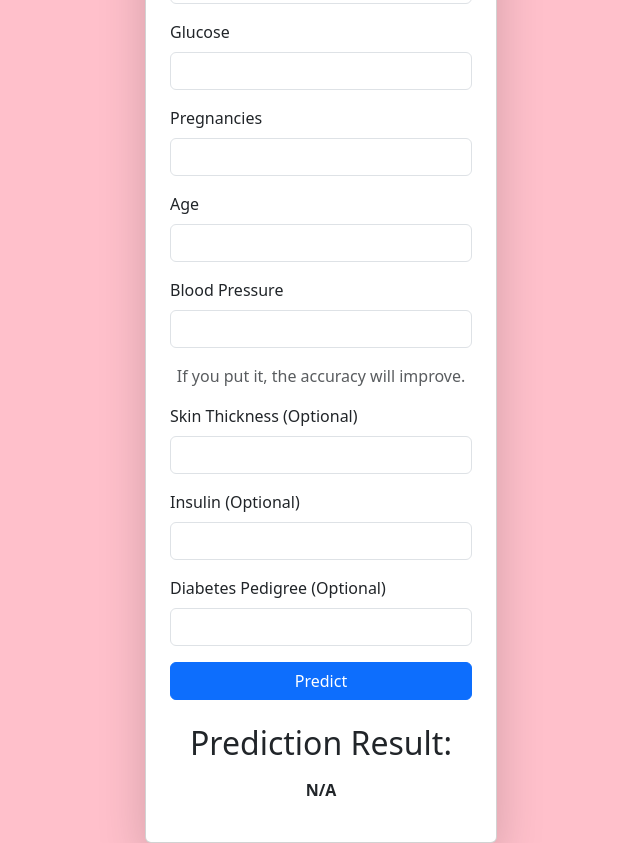
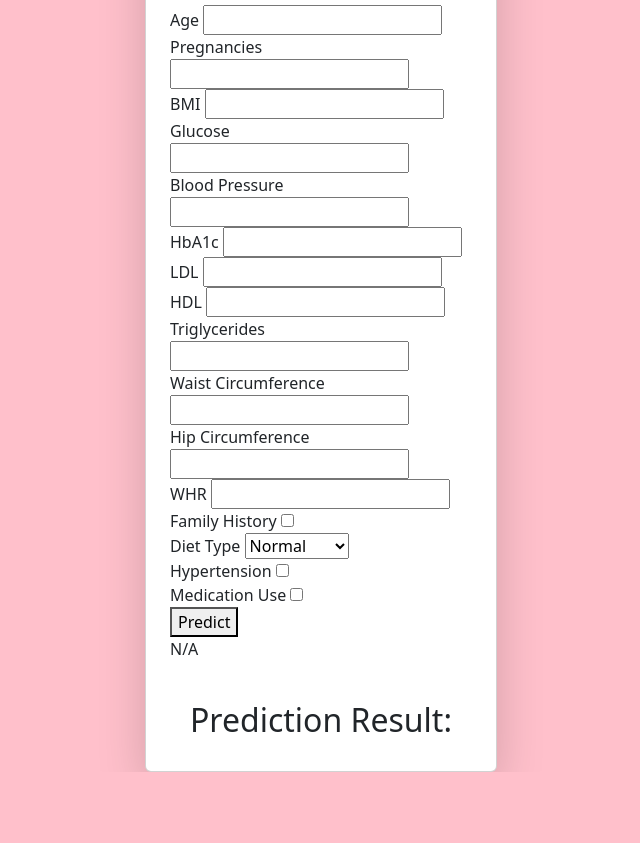
Before and after one commit to Joe-AI1/Diabetes-predict, a plain HTML site: page index.html in a window 1280 px wide. Shown: the part 84-927 px from the top of the page, without its empty margins (319-959 px from the left). After the commit the page ends 856 px from the top, so only its background shows below. Drawn offline with nearby package versions, Linux system fonts and the light colour scheme.

Commit message:
use_newMOdel_ANN&XGboots

```diff
--- a/index.html
+++ b/index.html
@@ -5,86 +5,50 @@
     <meta name="viewport" content="width=device-width, initial-scale=1.0">
     <title>Diabetes Prediction</title>
     <link href="https://cdn.jsdelivr.net/npm/bootstrap@5.3.0/dist/css/bootstrap.min.css" rel="stylesheet">
+
+    <!-- Corrected TensorFlow.js import -->
+    <script src="https://cdn.jsdelivr.net/npm/@tensorflow/tfjs"></script>
 </head>
 <body class="d-flex justify-content-center align-items-center vh-100" style="background-color: pink;">
     <div class="card p-4 shadow-lg" style="width: 22rem;">
         <h1 class="text-center mb-4">Diabetes Prediction</h1>
 
         <form id="prediction-form">
-            <div class="mb-3">
-                <label class="form-label">BMI</label>
-                <input type="number" id="bmi" class="form-control" required>
-            </div>
+            <label>Age</label> <input type="number" id="age" required><br>
+            <label>Pregnancies</label> <input type="number" id="pregnancies" required><br>
+            <label>BMI</label> <input type="number" id="bmi" required><br>
+            <label>Glucose</label> <input type="number" id="glucose" required><br>
+            <label>Blood Pressure</label> <input type="number" id="bloodPressure" required><br>
+            <label>HbA1c</label> <input type="number" id="hbA1c" required><br>
+            <label>LDL</label> <input type="number" id="ldl" required><br>
+            <label>HDL</label> <input type="number" id="hdl" required><br>
+            <label>Triglycerides</label> <input type="number" id="triglycerides" required><br>
+            <label>Waist Circumference</label> <input type="number" id="waistCircumference" required><br>
+            <label>Hip Circumference</label> <input type="number" id="hipCircumference" required><br>
+            <label>WHR</label> <input type="number" id="whr" required><br>
 
-            <div class="mb-3">
-                <label class="form-label">Glucose</label>
-                <input type="number" id="glucose" class="form-control" required>
-            </div>
+            <label>Family History</label> <input type="checkbox" id="familyHistory"><br>
 
-            <div class="mb-3">
-                <label class="form-label">Pregnancies</label>
-                <input type="number" id="pregnancies" class="form-control" required>
-            </div>
+            <label>Diet Type</label>
+            <select id="dietType">
+                <option value="0">Normal</option>
+                <option value="1">Vegetarian</option>
+                <option value="2">Vegan</option>
+            </select><br>
 
-            <div class="mb-3">
-                <label class="form-label">Age</label>
-                <input type="number" id="age" class="form-control" required>
-            </div>
+            <label>Hypertension</label> <input type="checkbox" id="hypertension"><br>
+            <label>Medication Use</label> <input type="checkbox" id="medicationUse"><br>
 
-
-                    <div class="mb-3">
-                <label class="form-label">Blood Pressure</label>
-                <input type="number" id="bloodPressure" class="form-control" required>
-            </div>
-
-
-                    <p class="text-center text-muted">If you put it, the accuracy will improve.</p>
-            <div class="mb-3">
-                <label class="form-label">Skin Thickness (Optional)</label>
-                <input type="number" id="skinThickness" class="form-control">
-            </div>
-
-            <div class="mb-3">
-                <label class="form-label">Insulin (Optional)</label>
-                <input type="number" id="insulin" class="form-control">
-            </div>
-
-            <div class="mb-3">
-                <label class="form-label">Diabetes Pedigree (Optional)</label>
-                <input type="text" id="diabetesGenetics" class="form-control">
-            </div>
-
-
-                    <button type="button" onclick="predictDiabetes()" class="btn btn-primary w-100">Predict</button>
+            <button type="button" onclick="predictDiabetes()">Predict</button>
         </form>
 
+        <p id="result">N/A</p>
+
         <h2 class="text-center mt-4">Prediction Result:</h2>
-        <p id="result" class="text-center fw-bold mt-2">N/A</p>
     </div>
 
-    <script>
-        function predictDiabetes() {
-            let skinThickness = parseFloat(document.getElementById("skinThickness").value) || 0;
-            let insulin = parseFloat(document.getElementById("insulin").value) || 0;
-            let diabetesPedigree = document.getElementById("diabetesPedigree").value || '0.54';
-            let bmi = parseFloat(document.getElementById("bmi").value);
-            let glucose = parseFloat(document.getElementById("glucose").value);
-            let sex = document.getElementById("sex").value === "Male" ? 1 : 0;
-            let age = parseFloat(document.getElementById("age").value);
-            let bloodPressure = parseFloat(document.getElementById("bloodPressure").value);
-
-            if (isNaN(bmi) || isNaN(glucose) || isNaN(age) || isNaN(bloodPressure)) {
-                alert("Please enter valid values.");
-                return;
-            }
-
-            document.getElementById("result").innerText = "Processing...";
-
-            setTimeout(() => {
-                document.getElementById("result").innerText = "Model integration pending...";
-            }, 1000);
-        }
-    </script>
+    <!-- Corrected JS Imports -->
     <script src="https://cdn.jsdelivr.net/npm/bootstrap@5.3.0/dist/js/bootstrap.bundle.min.js"></script>
+    <script src="pages/scripts.js"></script>
 </body>
 </html>
--- a/pages/scripts.js
+++ b/pages/scripts.js
@@ -1,47 +1,64 @@
 let model;
 
-// Load the trained model
-async function loadONNXModel() {
-    const session = await ort.InferenceSession.create("model/knn_model.onnx");
-
-    // Example input (Make sure values match your feature order)
-    let inputTensor = new ort.Tensor("float32", new Float32Array([
-        bmi, glucose, sex, age, bloodPressure, skinThickness, insulin, parseFloat(diabetesPedigree)
-    ]), [1, 8]);
-
-    // Run model prediction
-    let results = await session.run({ float_input: inputTensor });
-    let output = results.output.data[0]; // 0 or 1 (Diabetes Prediction)
-
-    document.getElementById("result").innerText = output > 0.5 ? "Diabetes Detected" : "No Diabetes";
+// Load TensorFlow.js model
+async function loadModel() {
+    try {
+        model = await tf.loadLayersModel('pages/model/model.json');
+        console.log("Model loaded successfully!");
+    } catch (error) {
+        console.error("Error loading the model:", error);
+    }
 }
 
-
-loadModel();  // Load the model when the page loads
+// Load the model when the page loads
+window.onload = async () => {
+    await loadModel();
+};
 
 async function predictDiabetes() {
-    let skinThickness = parseFloat(document.getElementById("skinThickness").value) || 0;
-    let insulin = parseFloat(document.getElementById("insulin").value) || 0;
-    let diabetesPedigree = document.getElementById("diabetesPedigree").value || '0.54';
+    if (!model) {
+        alert("Model is still loading, please wait...");
+        return;
+    }
+
+    // Get user input values
+    let age = parseFloat(document.getElementById("age").value);
+    let pregnancies = parseFloat(document.getElementById("pregnancies").value);
     let bmi = parseFloat(document.getElementById("bmi").value);
     let glucose = parseFloat(document.getElementById("glucose").value);
-    let sex = document.getElementById("sex").value === "Male" ? 1 : 0;
-    let age = parseFloat(document.getElementById("age").value);
     let bloodPressure = parseFloat(document.getElementById("bloodPressure").value);
+    let hbA1c = parseFloat(document.getElementById("hbA1c").value);
+    let ldl = parseFloat(document.getElementById("ldl").value);
+    let hdl = parseFloat(document.getElementById("hdl").value);
+    let triglycerides = parseFloat(document.getElementById("triglycerides").value);
+    let waistCircumference = parseFloat(document.getElementById("waistCircumference").value);
+    let hipCircumference = parseFloat(document.getElementById("hipCircumference").value);
+    let whr = parseFloat(document.getElementById("whr").value);
+    let familyHistory = document.getElementById("familyHistory").checked ? 1 : 0; // Binary
+    let dietType = parseInt(document.getElementById("dietType").value); // 0, 1, or 2
+    let hypertension = document.getElementById("hypertension").checked ? 1 : 0; // Binary
+    let medicationUse = document.getElementById("medicationUse").checked ? 1 : 0; // Binary
 
-    if (isNaN(bmi) || isNaN(glucose) || isNaN(age) || isNaN(bloodPressure)) {
-        alert("Please enter valid values.");
+    // Validate required fields
+    if (isNaN(age) || isNaN(pregnancies) || isNaN(bmi) || isNaN(glucose) || isNaN(bloodPressure) ||
+        isNaN(hbA1c) || isNaN(ldl) || isNaN(hdl) || isNaN(triglycerides) || isNaN(waistCircumference) ||
+        isNaN(hipCircumference) || isNaN(whr) || isNaN(dietType)) {
+        alert("Please enter valid numerical values for all required fields.");
         return;
     }
 
     document.getElementById("result").innerText = "Processing...";
 
-    // Prepare input data
-    let inputTensor = tf.tensor2d([[bmi, glucose, sex, age, bloodPressure, skinThickness, insulin, parseFloat(diabetesPedigree)]]);
+    // Prepare the input tensor with correct shape [1, 16]
+    let inputTensor = tf.tensor2d([[
+        age, pregnancies, bmi, glucose, bloodPressure, hbA1c, ldl, hdl, triglycerides,
+        waistCircumference, hipCircumference, whr, familyHistory, dietType, hypertension, medicationUse
+    ]], [1, 16]);
 
-    // Make prediction
+    // Make a prediction
     let prediction = model.predict(inputTensor);
-    let result = await prediction.data();
+    let result = await prediction.data(); // Extract prediction result as an array
 
+    // Display result
     document.getElementById("result").innerText = result[0] > 0.5 ? "Diabetes Detected" : "No Diabetes";
 }
```
Also changed, not shown: pages/model/model.json (added, +1 -0 lines), 15 other files.
